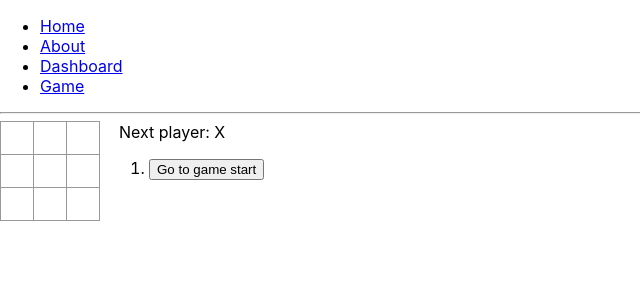
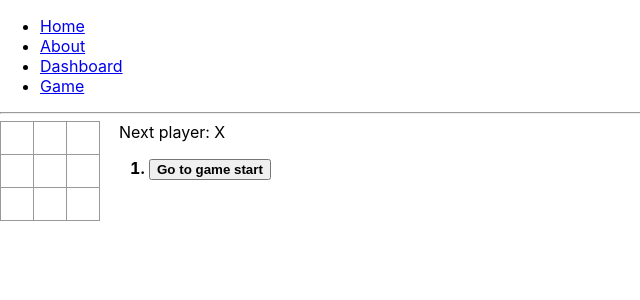
Before and after one commit to zhangxwhope/my-react-project, a React (Create React App) app: page /game in a window 1280 px wide. Shown: the top 300 px of the page, without its empty margins (0-640 px from the left). Built offline with nearby package versions, Linux system fonts and the light colour scheme.

Commit message:
历史记录列表中加粗显示当前选择的项目

```diff
--- a/src/pages/game/Game.scss
+++ b/src/pages/game/Game.scss
@@ -41,4 +41,10 @@
   .game-info {
     margin-left: 20px;
   }
+  .history-item {
+    &.active,
+    &.active * {
+      font-weight: bold;
+    }
+  }
 }
--- a/src/pages/game/Game.tsx
+++ b/src/pages/game/Game.tsx
@@ -63,8 +63,10 @@ class Game extends React.Component {
       const desc = move
         ? `Go to move # ${move}（${x}, ${y}）`
         : "Go to game start";
+      const active =
+        move === this.state.stepNumber ? "history-item active" : "history-item";
       return (
-        <li key={move}>
+        <li key={move} className={active}>
           <button onClick={() => this.jumpTo(move)}>{desc}</button>
         </li>
       );
```
